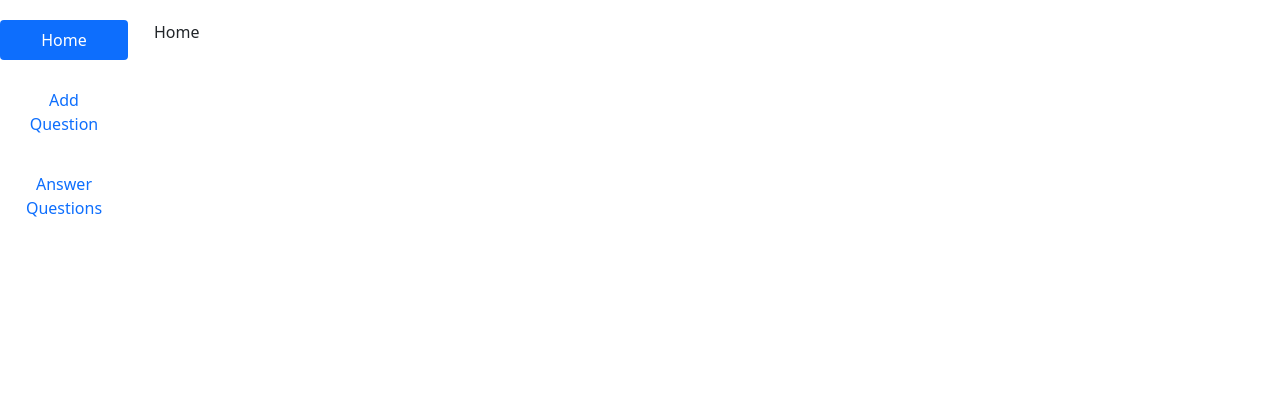
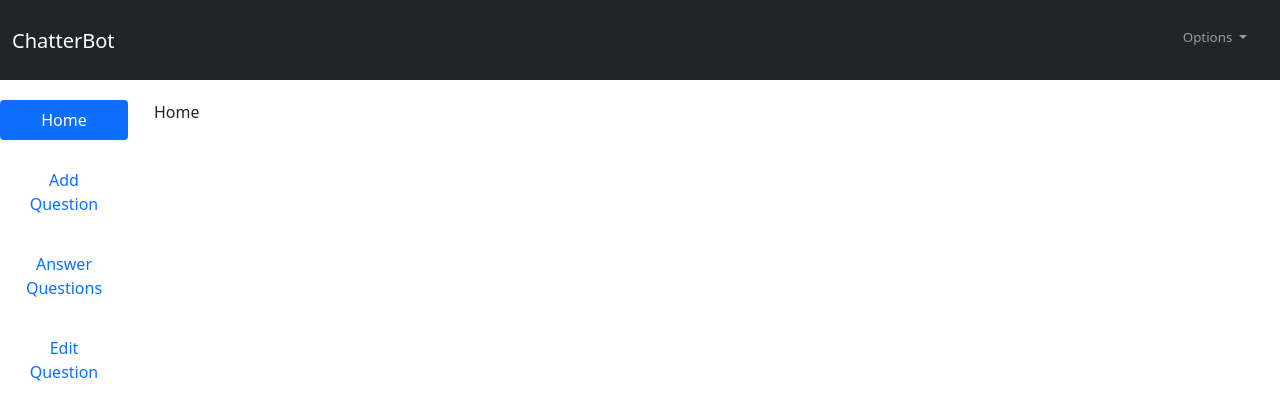
Before and after one commit to shubhamacharya/ChatBot, a Flask app: page /admin in a window 1280 px wide. Shown: the top 420 px of the page. Run offline with Flask 2, Linux system fonts and the light colour scheme; the visitor is signed in with stand-in values (Sample User, id 1).

Commit message:
feat: Added Options for Logout,Add new admin and Edit Question.

```diff
--- a/templates/admin.html
+++ b/templates/admin.html
@@ -16,11 +16,36 @@
     <script src="https://cdn.jsdelivr.net/npm/bootstrap@5.1.3/dist/js/bootstrap.bundle.min.js" integrity="sha384-ka7Sk0Gln4gmtz2MlQnikT1wXgYsOg+OMhuP+IlRH9sENBO0LRn5q+8nbTov4+1p" crossorigin="anonymous"></script>
     <script src="https://cdnjs.cloudflare.com/ajax/libs/jquery/3.6.0/jquery.min.js" integrity="sha512-894YE6QWD5I59HgZOGReFYm4dnWc1Qt5NtvYSaNcOP+u1T9qYdvdihz0PPSiiqn/+/3e7Jo4EaG7TubfWGUrMQ==" crossorigin="anonymous" referrerpolicy="no-referrer"></script>
 
+    <!--Admin Navbar-->
+    <nav class="navbar navbar-expand-sm py-0 navbar-dark bg-dark">
+      <div class="container-fluid">
+        <a class="navbar-brand" href="/admin">ChatterBot</a>
+        <button class="navbar-toggler" type="button" data-bs-toggle="collapse" data-bs-target="#navbarNavDropdown" aria-controls="navbarNavDropdown" aria-expanded="false" aria-label="Toggle navigation">
+          <span class="navbar-toggler-icon"></span>
+        </button>
+        <div class="collapse navbar-collapse" id="navbarNavDropdown">
+          <ul class="navbar-nav">
+            <li class="nav-item dropdown">
+              <a class="nav-link dropdown-toggle" href="#" id="navbarDropdownMenuLink" role="button" data-bs-toggle="dropdown" aria-expanded="false">
+                Options
+              </a>
+              <ul class="dropdown-menu" aria-labelledby="navbarDropdownMenuLink">
+                <li><from method="POST" class="dropdown-item" action="/register"><button class="hidden-btn" type="submit">Add Admin</button></form></li>
+                <li><form method="POST" class="dropdown-item" action="/logout"><button class="hidden-btn" type="submit">Logout</button></form></li>
+              </ul>
+            </li>
+          </ul>
+        </div>
+      </div>
+    </nav>
+    <!--Admin Navbar End-->
+
     <div class="d-flex align-items-start">
       <div class="split-left nav flex-column nav-pills me-3" id="v-pills-tab" role="tablist" aria-orientation="vertical">
         <button class="nav-link active" id="v-pills-home-tab" data-bs-toggle="pill" data-bs-target="#v-pills-home" type="button" role="tab" aria-controls="v-pills-home" aria-selected="true">Home</button>
         <button class="nav-link" id="v-pills-add-question-tab" data-bs-toggle="pill" data-bs-target="#v-pills-add-question" type="button" role="tab" aria-controls="v-pills-add-question" aria-selected="false">Add Question</button>
         <button class="nav-link" id="v-pills-messages-tab" data-bs-toggle="pill" data-bs-target="#v-pills-messages" type="button" role="tab" aria-controls="v-pills-messages" aria-selected="false">Answer Questions</button>
+        <button class="nav-link" id="v-pills-edit-tab" data-bs-toggle="pill" data-bs-target="#v-pills-edit" type="button" role="tab" aria-controls="v-pills-edit" aria-selected="false">Edit Question</button>
       </div>
 
       <div class="tab-content split-right" id="v-pills-tabContent">
@@ -81,23 +106,23 @@
         <!-- Answer Questions -->
         <div class="tab-pane fade" id="v-pills-messages" role="tabpanel" aria-labelledby="v-pills-messages-tab">
           {% if unanswered%}
-            <div class="accordion" id="accordionExample">
-              {% for question in unanswered %}
+          <div class="accordion accordion-flush" id="accordionFlushExample">
+            {% for i in range(count) %}
               <div class="accordion-item">
-                  <h2 class="accordion-header">
-                    <button class="accordion-button" type="button" data-bs-toggle="collapse" data-bs-target="#{{question}}" aria-expanded="true" aria-controls="collapseOne">
-                      {{ question }}
+                <h2 class="accordion-header" id="flush-heading{{i}}">
+                  <button class="accordion-button collapsed" type="button" data-bs-toggle="collapse" data-bs-target="#flush-collapse{{i}}" aria-expanded="false" aria-controls="flush-collapse{{i}}">
+                    {{unanswered[i]}}
                   </button>
                 </h2>
-                  <div class="accordion-collapse collapse" aria-labelledby="headingOne" data-bs-parent="#accordionExample">
-                    <div class="accordion-body">
-                      <form action=" " method="post">
+                <div id="flush-collapse{{i}}" class="accordion-collapse collapse" aria-labelledby="flush-heading{{i}}" data-bs-parent="#accordionFlushExample">
+                  <form action="/unanswered" method="post">
                     <div class="mb-3">
+                      <input name="question" value="{{unanswered[i]}}" readonly></input><br><br>
                       <label for="addAnswer" class="form-label">Enter Answer Here</label>
                       <input class="form-control" id="addAnswer" type="text" name="addAnswer">
                     </div>
 
-                        <select class="form-select" name="addAnswertags" id="addAnswertags" aria-label="Default select example">
+                    <select class="form-select" name="addAnsTags" id="addAnsTags" aria-label="Default select example">
                       <option selected disabled>Select Tag</option>
                       {% for tag in tags %}
                         <option value= {{ tag }}>{{ tag }}</option>
@@ -105,11 +130,29 @@
                       <option value="nota">Not Present</option>
                     </select>
 
+                    <div id="addAnsNewTag" style="display: none">
+                      Add New Tag:
+                      <input class="form-control" name="addAnstags" id="addAnstags" type="text" placeholder="Enter New Tag Here.">
+                    </div>
+
+                    <script type="text/javascript">
+                        //Shows the Add New Tag if Not Present Option is Selected.
+                        $("#addAnsTags").on('change',function () {
+                          if(this.value == 'nota')
+                          {
+                            $('#addAnsNewTag').show();
+                          }
+                          else
+                          {
+                            $('#addAnsNewTag').hide();
+                          }
+                        });
+                      </script>
+
                     <div class="text-center">
                       <button class="btn btn-primary btn-lg" type="submit" name="submit" value="submit">Submit</button>
                     </div>
                   </form>
-                    </div>
                 </div>
               </div>
             {% endfor %}
@@ -118,6 +161,31 @@
             <h3>No Questions to answer</h3>
           {% endif %}
         </div>
+
+        <div class="tab-pane fade" id="v-pills-edit" role="tabpanel" aria-labelledby="v-pills-edit-tab">
+          <form name="addQuestion" action="/addQuestion" method="post">
+            <div class="card">
+              <div class="card-body">
+                  <form class="form-inline">
+                    <select name="searchTag" class="box mdb-select md-form">
+                      <option value="" disabled selected>Select Tag</option>
+                      {% for tag in tags%}
+                        <option value="{{tag}}">{{tag}}</option>
+                      {% endfor %}
+                    </select>
+                    <input class="form-control search-bar" type="search" placeholder="Search" aria-label="Search">
+                    <button class="btn search-btn btn-outline-success" type="submit">Search</button>
+                  </form>
+                  <script type="text/javascript">
+                    //Shows the Add New Tag if Not Present Option is Selected.
+                    $("#searchTag").on('change',function () {
+
+                    });
+                  </script>
+              </div>
+            </div>
+          </form>
+        </div>
       </div>
     </div>
   </body>
```
Lines whose indentation alone changed are shown as unchanged.
